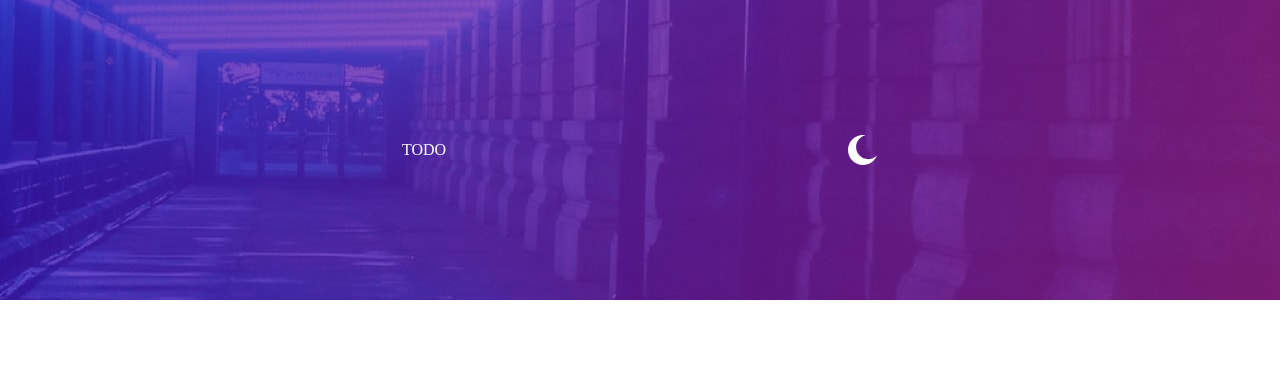
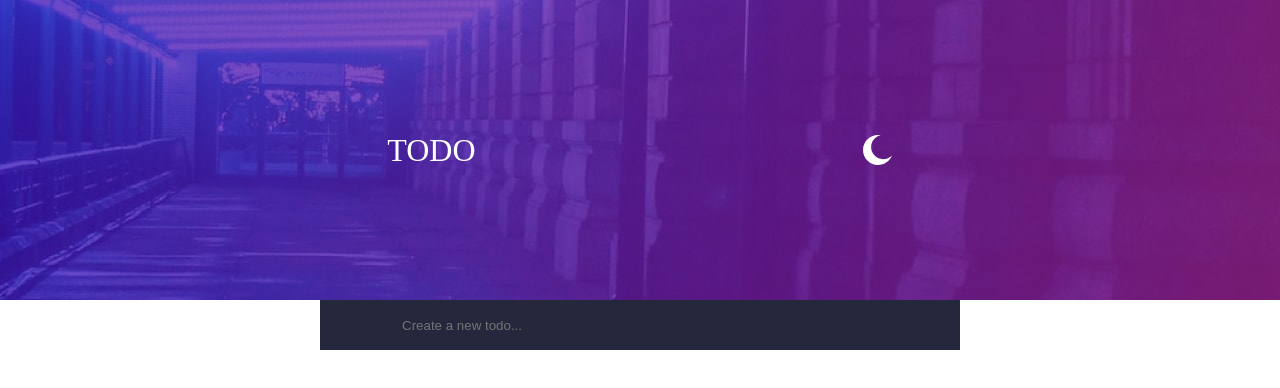
Before and after one commit to collerhatguy/todo-angular, an Angular app: page / in a window 1280 px wide. Shown: the top 388 px of the page. Built offline with nearby package versions, Linux system fonts and the light colour scheme.

Commit message:
checkbox is kickin my butt

```diff
--- a/src/app/app.component.html
+++ b/src/app/app.component.html
@@ -1 +1,2 @@
 <app-header [title]="title"></app-header>
+<app-form></app-form>
--- a/src/app/app.component.ts
+++ b/src/app/app.component.ts
@@ -1,5 +1,4 @@
 import { Component } from '@angular/core';
-import { ThemeService } from "./services/theme.service";
 
 @Component({
   selector: 'app-root',
--- a/src/app/app.module.ts
+++ b/src/app/app.module.ts
@@ -3,11 +3,13 @@ import { BrowserModule } from '@angular/platform-browser';
 
 import { AppComponent } from './app.component';
 import { HeaderComponent } from './components/header/header.component';
+import { FormComponent } from './components/form/form.component';
 
 @NgModule({
   declarations: [
     AppComponent,
-    HeaderComponent
+    HeaderComponent,
+    FormComponent
   ],
   imports: [
     BrowserModule
--- /dev/null
+++ b/src/app/components/form/form.component.html
@@ -0,0 +1,13 @@
+
+<form (onsubmit)="createTodo()" >
+    <div class="checkbox-container">
+        <label for="check">
+            <input type="checkbox" name="check" id="check">
+        </label>
+    </div>
+    <input
+    placeholder="Create a new todo..."
+    type="text"
+    name="todo"
+    id="todo-input" />
+</form>
--- /dev/null
+++ b/src/app/components/form/form.component.scss
@@ -0,0 +1,51 @@
+@mixin coloring {
+    background-color:  hsl(235, 24%, 19%);
+    color: hsl(233, 14%, 35%);
+}
+form {
+    @include coloring();
+    width: 50%;
+    margin: 0 auto;
+    display: flex;
+    justify-content: start;
+    align-items: center;
+    height: 50px;
+}
+input[type="text"] {
+    @include coloring();
+    margin-left: 1rem;
+    border: none;
+    outline: none;
+    height: 100%;
+    width: 100%;
+}
+.checkbox-container {
+    @include coloring();
+    margin-left: 1rem;
+    display: flex;
+    justify-content: center;
+    align-items: center;
+    label {
+        display: flex;
+        justify-content: center;
+        align-items: center;
+        width: 50px;
+        height: 50px;
+    }
+    input[type="checkbox"]:checked {
+        background-image: url(../../../images/icon-check.svg);
+        background-position: center;
+        background-size: cover;
+        background-repeat: no-repeat;
+    }
+}
+input[type="checkbox"] {
+    visibility: hidden;
+    &:checked {
+        visibility: visible;
+        background-image: url(../../../images/icon-check.svg);
+        background-position: center;
+        background-size: cover;
+        background-repeat: no-repeat;
+    }
+}
--- /dev/null
+++ b/src/app/components/form/form.component.ts
@@ -0,0 +1,17 @@
+import { Component, OnInit } from '@angular/core';
+
+@Component({
+  selector: 'app-form',
+  templateUrl: './form.component.html',
+  styleUrls: ['./form.component.scss']
+})
+export class FormComponent implements OnInit {
+
+  constructor() { }
+
+  ngOnInit(): void {
+  }
+  createTodo() {
+
+  }
+}
--- a/src/app/components/header/header.component.scss
+++ b/src/app/components/header/header.component.scss
@@ -9,6 +9,9 @@ header {
     display: flex;
     align-items: center;
     justify-content: space-evenly;
+    h1 {
+        font-size: 2rem;
+    }
 }
 #dark-btn {
     $pic-size: 30px;
```
Also changed, not shown: 1 other file (tests, documents, lock files or other folders).
